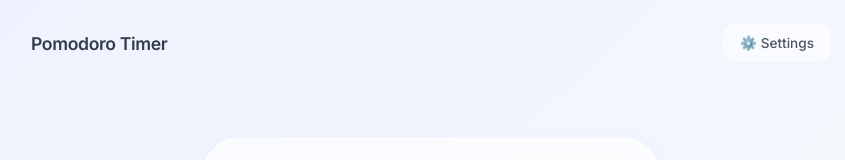
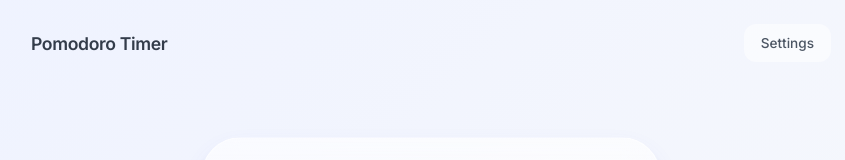
Before and after one commit to MatheusPMello/pomodoro-timer, a React (Vite) app: page / in a window 1280 px wide. Shown: the top 160 px of the page, without its empty margins (209-1054 px from the left). Built offline with nearby package versions, Linux system fonts and the light colour scheme.

Commit message:
- Removed icon in "Settings" button

```diff
--- a/src/App.tsx
+++ b/src/App.tsx
@@ -332,7 +332,7 @@ function App() {
              className="settings-button"
              onClick={() => setShowSettings(true)}
           >
-            ⚙️ Settings
+            Settings
           </button>
         </div>
       </header>
```
